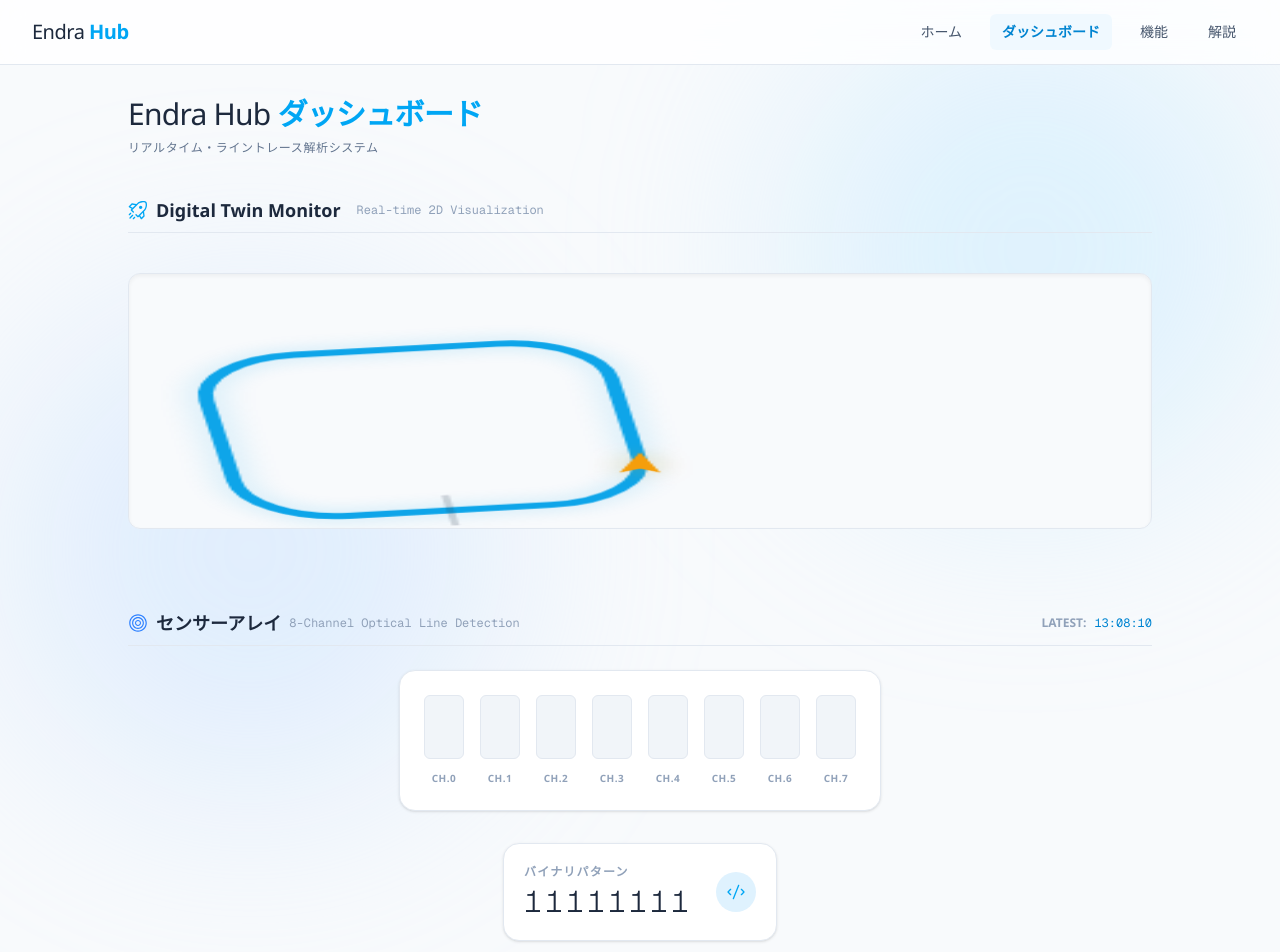
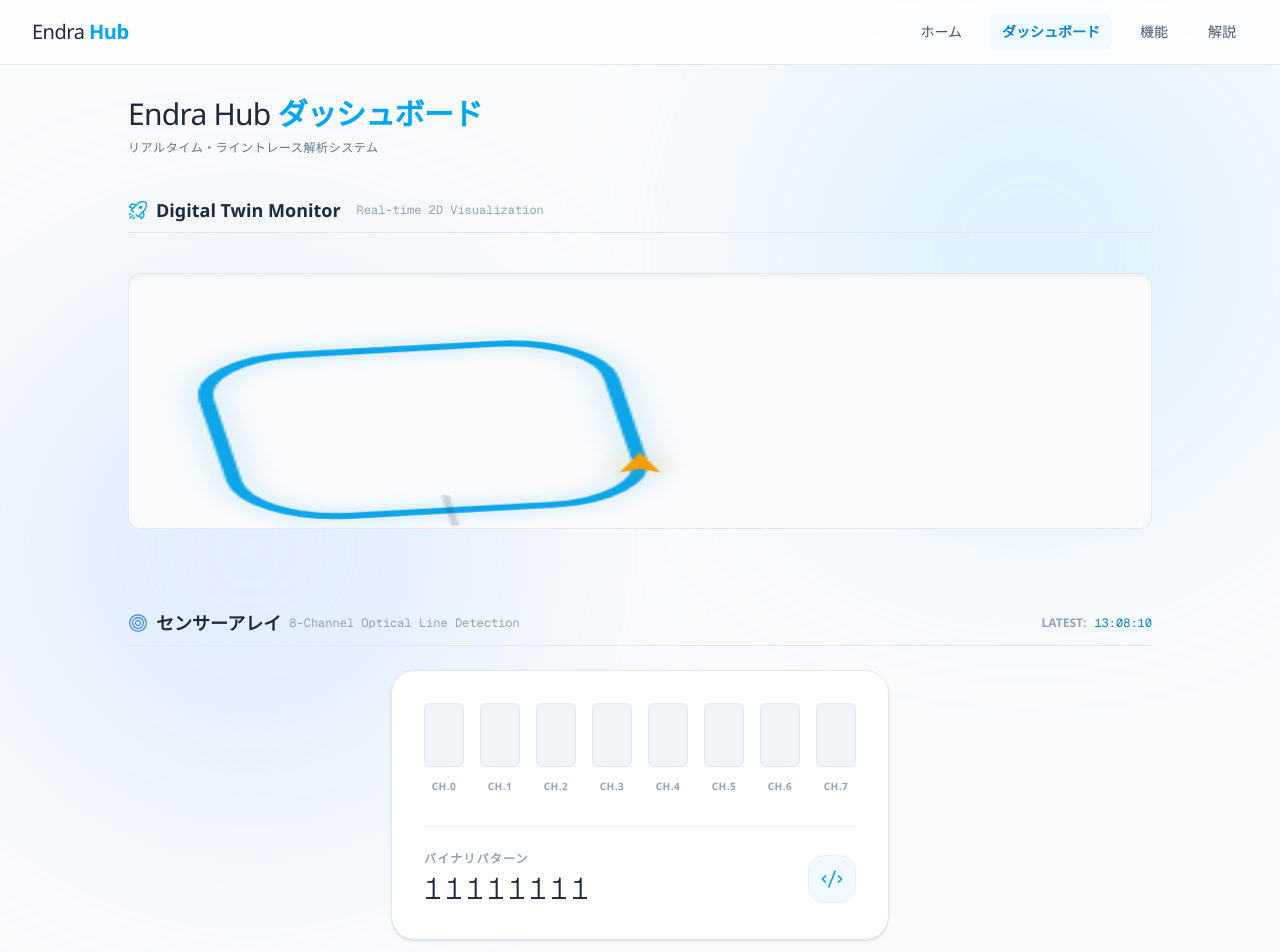
Before and after one commit to Juna1013/4th-PBL-front, a Next.js app: page /dashboard in a window 1280 px wide. Shown: the top 952 px of the page. Built offline with nearby package versions, Linux system fonts and the light colour scheme; no server answers.

Commit message:
ダッシュボードのセンサー可視化とバイナリパターンを同一カード内に統合

```diff
--- a/src/app/dashboard/page.tsx
+++ b/src/app/dashboard/page.tsx
@@ -130,12 +130,12 @@ export default function Dashboard() {
                                 </div>
                             </div>
 
-                            <div className="space-y-8">
-                                {/* センサー可視化 */}
-                                <div className="flex justify-center">
-                                    <div className="flex gap-3 md:gap-4 p-6 rounded-2xl bg-white border border-slate-200 shadow-sm inline-flex">
+                            <div className="flex justify-center">
+                                <div className="p-8 rounded-3xl bg-white border border-slate-200 shadow-sm inline-block min-w-min max-w-full">
+                                    {/* センサー可視化 */}
+                                    <div className="flex gap-2 md:gap-4 justify-center mb-8 overflow-x-auto pb-2 md:pb-0">
                                         {sensors.map((value, index) => (
-                                            <div key={index} className="flex flex-col items-center gap-3 group">
+                                            <div key={index} className="flex flex-col items-center gap-3 group min-w-[32px]">
                                                 <div className="relative">
                                                     <div
                                                         className={`
@@ -158,17 +158,18 @@ export default function Dashboard() {
                                             </div>
                                         ))}
                                     </div>
-                                </div>
 
-                                {/* データメトリクス */}
-                                <div className="flex justify-center mt-6">
-                                    <div className="flex items-center gap-6 p-5 rounded-2xl bg-white border border-slate-200 shadow-sm">
+                                    {/* 区切り線 */}
+                                    <div className="h-px bg-slate-100 w-full mb-6" />
+
+                                    {/* バイナリパターン */}
+                                    <div className="flex items-center justify-between gap-8">
                                         <div>
                                             <span className="text-xs text-slate-400 uppercase tracking-widest block mb-1 font-bold">バイナリパターン</span>
                                             <span className="text-3xl font-light text-slate-800 font-mono tracking-widest">{sensorBinary}</span>
                                         </div>
-                                        <div className="w-10 h-10 rounded-full bg-sky-100 text-sky-500 flex items-center justify-center">
-                                            <CodeIcon className="w-5 h-5" />
+                                        <div className="w-12 h-12 rounded-2xl bg-sky-50 text-sky-500 flex items-center justify-center border border-sky-100">
+                                            <CodeIcon className="w-6 h-6" />
                                         </div>
                                     </div>
                                 </div>
--- a/src/app/page.tsx
+++ b/src/app/page.tsx
@@ -15,19 +15,8 @@ export default function Home() {
 
           <h1 className="text-6xl md:text-8xl font-bold tracking-tight text-slate-900 mb-6 flex flex-col md:flex-row items-center justify-center gap-6">
 
-            {/* SVGグラデーション定義 */}
-            <svg width="0" height="0" className="absolute w-0 h-0 overflow-hidden" aria-hidden="true">
-              <defs>
-                <linearGradient id="icon-gradient" x1="0%" y1="0%" x2="100%" y2="100%">
-                  <stop offset="0%" stopColor="#38bdf8" />
-                  <stop offset="100%" stopColor="#2563eb" />
-                </linearGradient>
-              </defs>
-            </svg>
-
             <GitHubLogoIcon
-              className="w-24 h-24"
-              style={{ fill: 'url(#icon-gradient)' }}
+              className="w-24 h-24 text-sky-500 drop-shadow-md"
             />
 
             <span className="text-transparent bg-clip-text bg-gradient-to-r from-sky-400 to-blue-600 pb-2">
```
